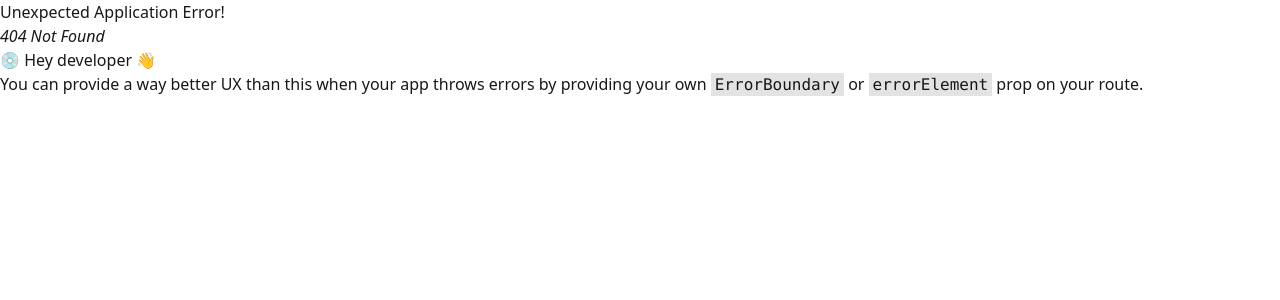
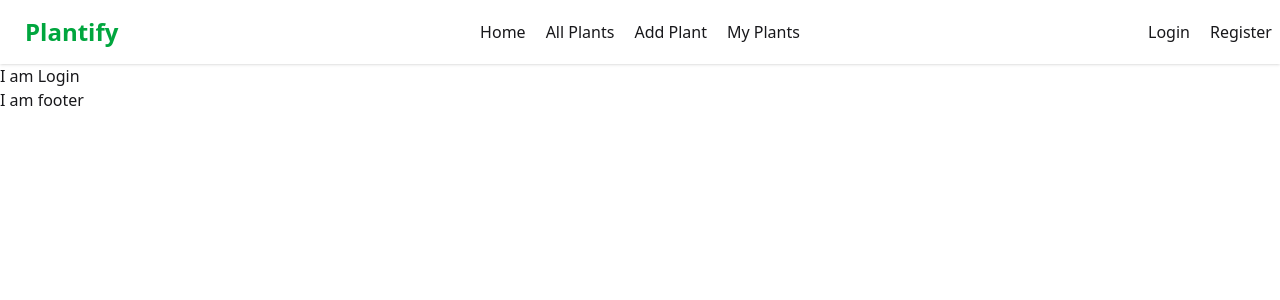
Before and after one commit to EmonMridha/Assignment-10-Client, a React (Vite) app: page /login in a window 1280 px wide. Before the commit this address had no page. Shown: the top 300 px of the page. Built offline with nearby package versions, Linux system fonts and the light colour scheme.

Commit message:
added all the components

```diff
--- /dev/null
+++ b/src/components/AddPlants.jsx
@@ -0,0 +1,11 @@
+import React from 'react';
+
+const AddPlants = () => {
+    return (
+        <div>
+
+        </div>
+    );
+};
+
+export default AddPlants;
--- /dev/null
+++ b/src/components/AllPlants.jsx
@@ -0,0 +1,11 @@
+import React from 'react';
+
+const AllPlants = () => {
+    return (
+        <div>
+            I am allplants
+        </div>
+    );
+};
+
+export default AllPlants;
--- a/src/components/Header.jsx
+++ b/src/components/Header.jsx
@@ -1,10 +1,51 @@
 import React from 'react';
+import { Link } from 'react-router';
 
 const Header = () => {
     return (
-        <div>
-            I am header
+        <div className="navbar bg-base-100 shadow-sm">
+            <div className="navbar-start">
+                {/* Mobile dropdown */}
+                <div className="dropdown">
+                    <div tabIndex={0} role="button" className="btn btn-ghost lg:hidden">
+                        {/* Hamburger icon */}
+                        <svg xmlns="http://www.w3.org/2000/svg" className="h-5 w-5" fill="none" viewBox="0 0 24 24" stroke="currentColor">
+                            <path strokeLinecap="round" strokeLinejoin="round" strokeWidth="2" d="M4 6h16M4 12h16M4 18h16" />
+                        </svg>
+                    </div>
+                    <ul
+                        tabIndex={0}
+                        className="menu menu-sm dropdown-content mt-3 z-[1] p-2 shadow bg-base-100 rounded-box w-52"
+                    >
+                        <Link to='/'>Home</Link>
+                        <Link to='/allPlants'>All Plants</Link>
+                        <Link to='/addPlants'>Add Plant</Link>
+                        <Link to='/myPlants'>My Plants</Link>
+                        <Link to='/login'>Login</Link>
+                        <Link to='/register'>Register</Link>
+                    </ul>
+                </div>
+
+                {/* Brand name */}
+                <a href="/" className="btn btn-ghost text-2xl font-bold text-green-600">Plantify</a>
+            </div>
+
+            {/* Desktop menu */}
+            <div className="navbar-center hidden lg:flex">
+                <ul className="menu menu-horizontal px-1 gap-5 text-base font-medium">
+                    <Link to='/'>Home</Link>
+                    <Link to='/allPlants'>All Plants</Link>
+                    <Link to='/addPlants'>Add Plant</Link>
+                    <Link to='/myPlants'>My Plants</Link>
+
+                </ul>
+            </div>
+            <div className="navbar-end gap-5">
+                <Link to='/login'>Login</Link>
+                <Link to='/register'>Register</Link>
+            </div>
         </div>
+
     );
 };
 
--- /dev/null
+++ b/src/components/Login.jsx
@@ -0,0 +1,11 @@
+import React from 'react';
+
+const Login = () => {
+    return (
+        <div>
+            I am Login
+        </div>
+    );
+};
+
+export default Login;
--- /dev/null
+++ b/src/components/MyPlants.jsx
@@ -0,0 +1,11 @@
+import React from 'react';
+
+const MyPlants = () => {
+    return (
+        <div>
+            My Plants
+        </div>
+    );
+};
+
+export default MyPlants;
--- /dev/null
+++ b/src/components/Register.jsx
@@ -0,0 +1,11 @@
+import React from 'react';
+
+const Register = () => {
+    return (
+        <div>
+            I am Register
+        </div>
+    );
+};
+
+export default Register;
--- a/src/main.jsx
+++ b/src/main.jsx
@@ -8,6 +8,11 @@
 import MainLayout from './Layout/MainLayout.jsx';
 import Home from './components/Home.jsx';
 import AddPlant from './components/AddPlant.jsx';
+import AllPlants from './components/AllPlants.jsx';
+import AddPlants from './components/AddPlants.jsx';
+import MyPlants from './components/MyPlants.jsx';
+import Login from './components/Login.jsx';
+import Register from './components/Register.jsx';
 
 const router = createBrowserRouter([
   {
@@ -19,8 +24,28 @@
         Component:Home
       },
       {
-        path:'/addPlant',
+        path:'/allPlants',
         Component:AddPlant
+      },
+      {
+        path:'/allPlants',
+        Component:AllPlants
+      },
+      {
+        path:'/addPlants',
+        Component:AddPlant
+      },
+      {
+        path:'/myPlants',
+        Component:MyPlants
+      },
+      {
+        path:'/login',
+        Component:Login
+      },
+      {
+        path:'/register',
+        Component:Register
       }
     ]
   },
```
